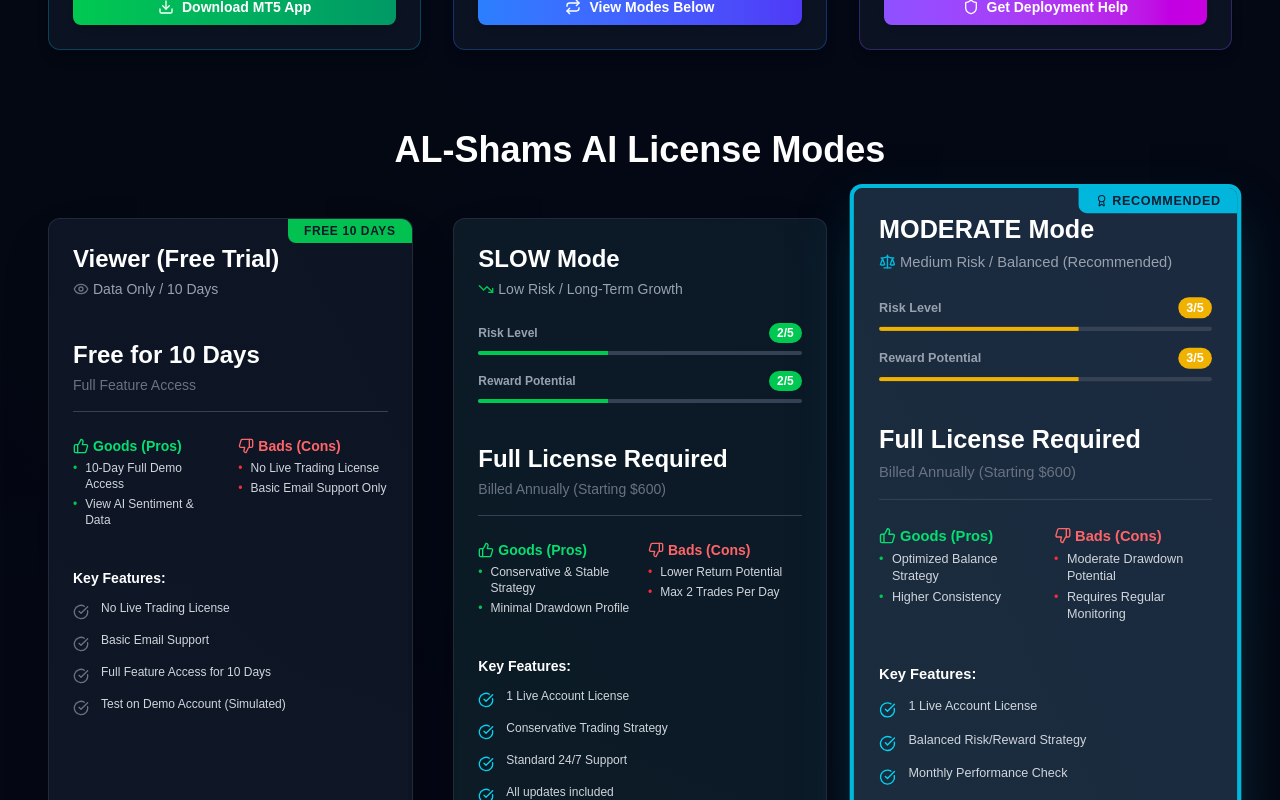
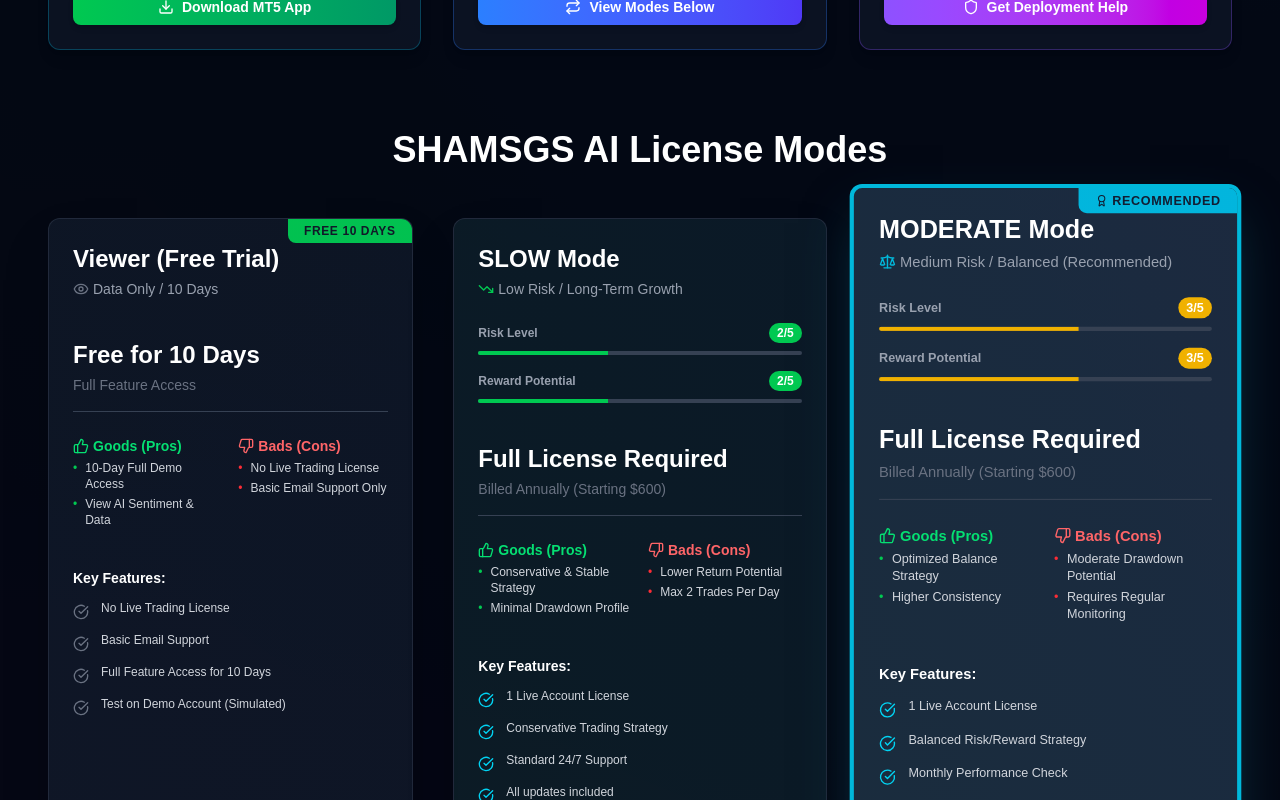
Before and after one commit to sankalp-OO7/al-shyam, a Next.js app: page / in a window 1280 px wide. Shown: the part 4380-5180 px from the top of the page. Built offline with nearby package versions, Linux system fonts and the light colour scheme; no server answers.

Commit message:
initial 2

```diff
--- a/src/components/Footer.jsx
+++ b/src/components/Footer.jsx
@@ -16,7 +16,7 @@
 // --- Company & Contact Info (Consistent Data) ---
 const companyInfo = {
   shortName: "SHAMSGS",
-  fullName: "AL-Shams AI",
+  fullName: "Shams Global System",
   mission:
     "Empowering traders worldwide with automation tools that simplify trading and maximize performance in the dynamic world of Forex.",
   email: "shamsgs.work@gmail.com",
--- a/src/components/Pricing.jsx
+++ b/src/components/Pricing.jsx
@@ -606,7 +606,7 @@
         {/* -------------------------------------------------------------------------------- */}
         <div id="license-tiers">
           <h3 className="text-4xl font-bold mb-12 text-white text-center">
-            AL-Shams AI License Modes
+            SHAMSGS AI License Modes
           </h3>
           <div className="grid grid-cols-1 sm:grid-cols-2 lg:grid-cols-3 gap-8 items-stretch">
             {pricingTiers.map((tier, index) => (
```
